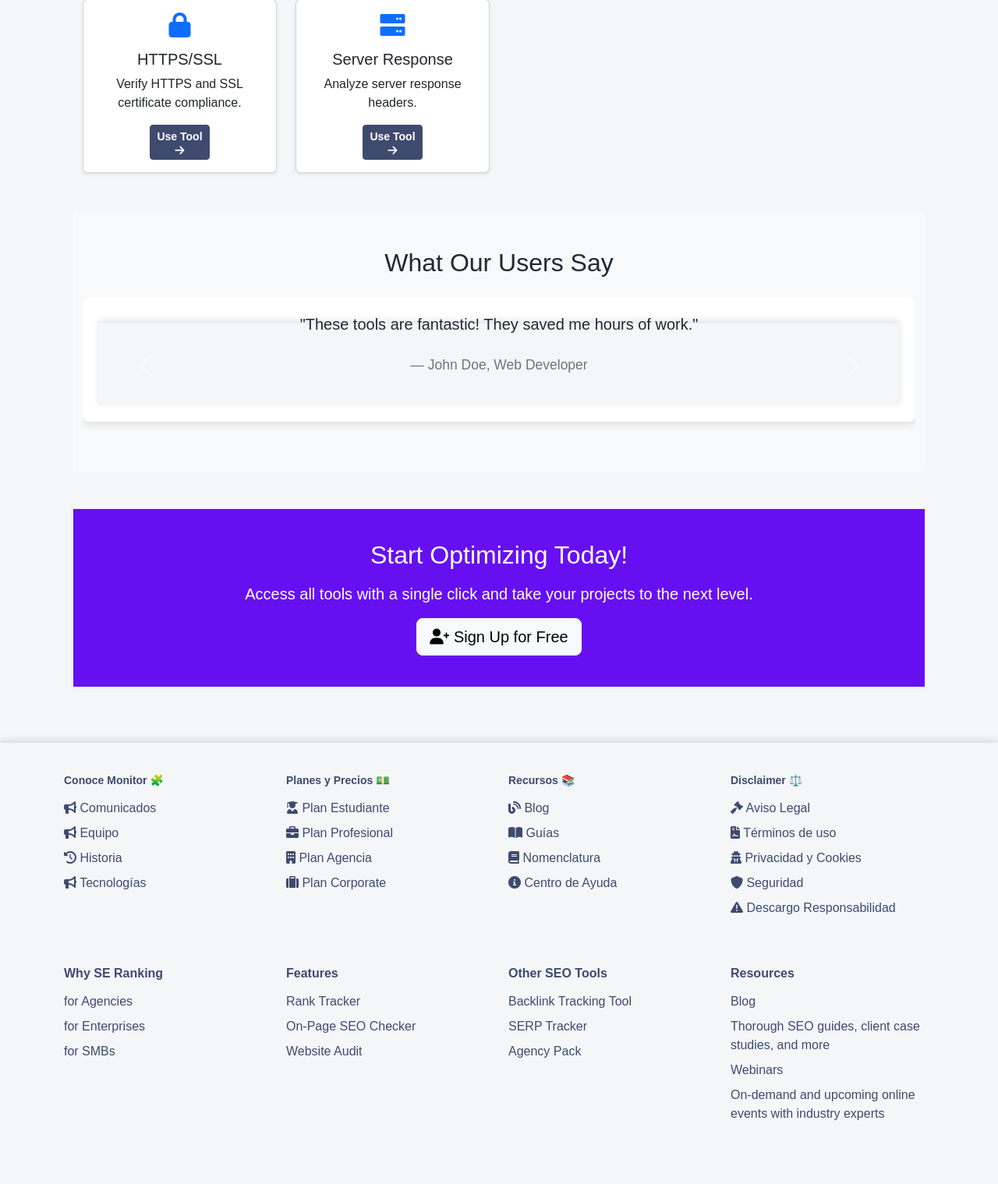
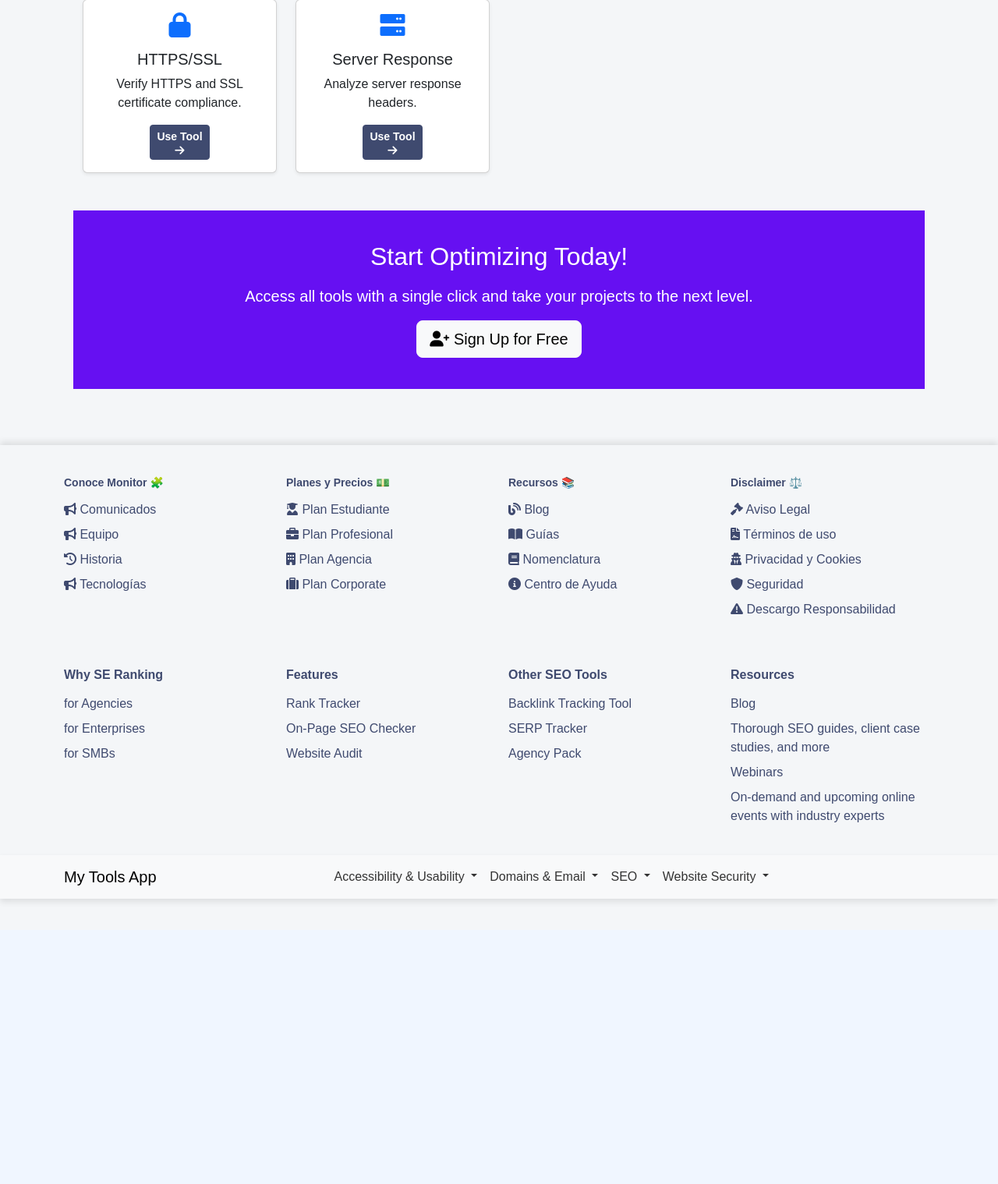
Before and after one commit to vinxenx0/moonlite, a Flask app: page /tools/ in a window 1280 px wide. Shown: the part 3506-5025 px from the top of the page at 78% size. After the commit the page ends 4666 px from the top, so only its background shows below. Run offline with Flask 3, Linux system fonts and the light colour scheme; some libraries are stand-ins or nearby versions.

Commit message:
dyn menu

```diff
--- a/app/templates/inc/footer.html
+++ b/app/templates/inc/footer.html
@@ -125,6 +125,37 @@
     </div>
   </div>
 
+<!-- Navbar -->
+<nav class="navbar navbar-expand-lg navbar-light bg-light">
+  <div class="container">
+      <a class="navbar-brand" href="/">My Tools App</a>
+      <button class="navbar-toggler" type="button" data-bs-toggle="collapse" data-bs-target="#navbarNav" aria-controls="navbarNav" aria-expanded="false" aria-label="Toggle navigation">
+          <span class="navbar-toggler-icon"></span>
+      </button>
+      <div class="collapse navbar-collapse justify-content-center" id="navbarNav">
+          <ul class="navbar-nav align-items-center">
+              {% for category, tools in grouped_tools.items() %}
+              <li class="nav-item dropdown">
+                  <a class="nav-link dropdown-toggle" href="#" id="{{ category|replace(' ', '_') }}Dropdown" role="button" data-bs-toggle="dropdown" aria-expanded="false">
+                      {{ category }}
+                  </a>
+                  <ul class="dropdown-menu" aria-labelledby="{{ category|replace(' ', '_') }}Dropdown">
+                      <div class="dropdown-menu-columns">
+                          <div class="column">
+                              {% for tool in tools %}
+                              <a class="dropdown-item" href="{{ tool.link }}">
+                                  <i class="{{ tool.icon }}"></i> {{ tool.name }}
+                              </a>
+                              {% endfor %}
+                          </div>
+                      </div>
+                  </ul>
+              </li>
+              {% endfor %}
+          </ul>
+      </div>
+  </div>
+</nav>
 
 
 </footer>
--- a/app/templates/tools/index.html
+++ b/app/templates/tools/index.html
@@ -106,37 +106,6 @@
         </div>
     </section>
 
-    <!-- Testimonials Section -->
-    <section id="testimonials" class="mt-5 py-5 bg-light">
-        <div class="container text-center">
-            <h2 class="mb-4">What Our Users Say</h2>
-            <div id="testimonialCarousel" class="carousel slide" data-bs-ride="carousel">
-                <div class="carousel-inner">
-                    <div class="carousel-item active">
-                        <blockquote class="blockquote">
-                            <p class="mb-0">"These tools are fantastic! They saved me hours of work."</p>
-                            <footer class="blockquote-footer">John Doe, Web Developer</footer>
-                        </blockquote>
-                    </div>
-                    <div class="carousel-item">
-                        <blockquote class="blockquote">
-                            <p class="mb-0">"The accessibility checker improved my site's UX significantly."</p>
-                            <footer class="blockquote-footer">Jane Smith, UX Designer</footer>
-                        </blockquote>
-                    </div>
-                </div>
-                <button class="carousel-control-prev" type="button" data-bs-target="#testimonialCarousel" data-bs-slide="prev">
-                    <span class="carousel-control-prev-icon" aria-hidden="true"></span>
-                    <span class="visually-hidden">Previous</span>
-                </button>
-                <button class="carousel-control-next" type="button" data-bs-target="#testimonialCarousel" data-bs-slide="next">
-                    <span class="carousel-control-next-icon" aria-hidden="true"></span>
-                    <span class="visually-hidden">Next</span>
-                </button>
-            </div>
-        </div>
-    </section>
-
     <!-- CTA Section -->
     <section class="cta-section mt-5">
         <div class="container text-center">
```
Also changed, not shown: app/__init__.py (+47 -40 lines).
